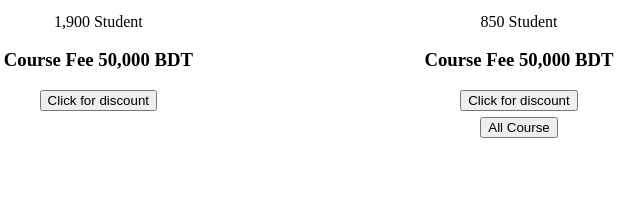
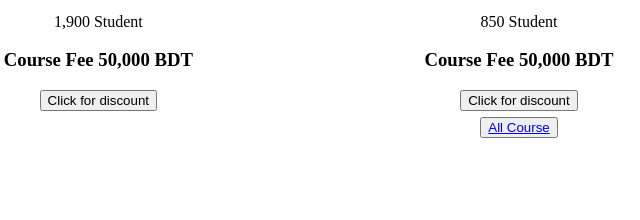
Before and after one commit to israt21/html-project, a plain HTML site: page index.html in a window 1280 px wide. Shown: the part 2956-3176 px from the top of the page, 121-761 px from the left. Drawn offline with Linux system fonts and the light colour scheme.

Commit message:
some tag added

```diff
--- a/index.html
+++ b/index.html
@@ -221,7 +221,9 @@
               <table border="0"width="100%"height="100%">
                 <tr>
                   <td width="100%"align="center">
-                    <button>All Course</button>
+                    <button>
+                      <a href="https://www.creativeitinstitute.com/our-courses">All Course</a>
+                    </button>
                   </td>
                 </tr>
               </table>
```
